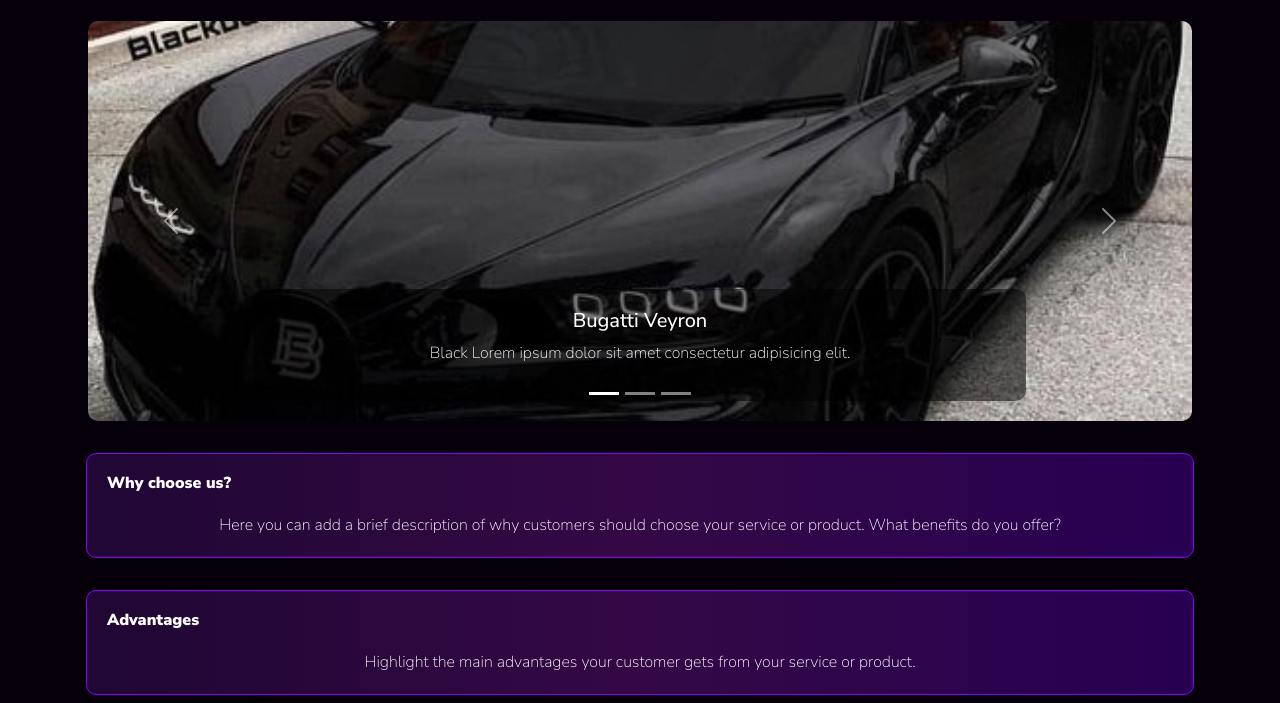
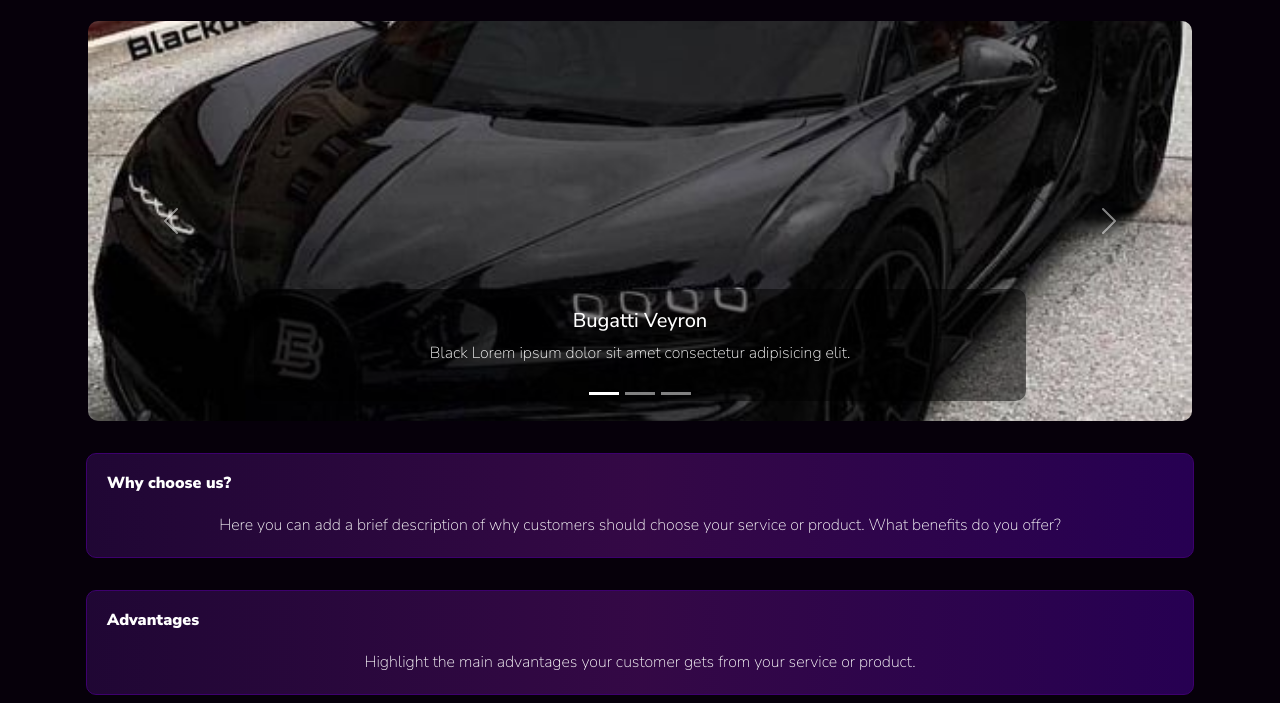
Before and after one commit to 0ariell/luxury-cars, a plain HTML site: page index.html in a window 1280 px wide. Shown: the part 230-933 px from the top of the page. Drawn offline with nearby package versions, Linux system fonts and the light colour scheme.

Commit message:
cambio color d bordes

```diff
--- a/styles.css
+++ b/styles.css
@@ -154,7 +154,7 @@
 .benefit-item {
     background: linear-gradient(to right, rgba(37, 8, 60, 0.834) 0%, rgba(61, 10, 81, 0.834) 50%, rgba(45, 0, 96, 0.834) 100%);
     border-radius: 10px;
-    border: 1px solid rgb(140, 0, 255);
+    border: 1px solid rgb(61, 0, 110);
     padding: 0 !important;
     margin: 0;
 }
```
